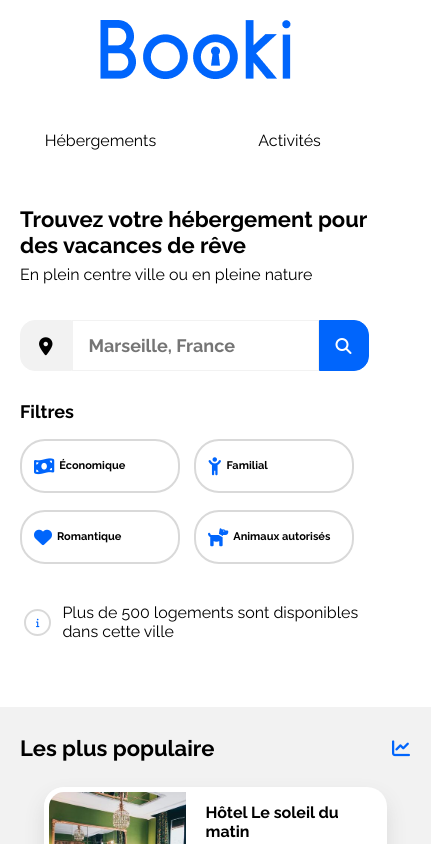
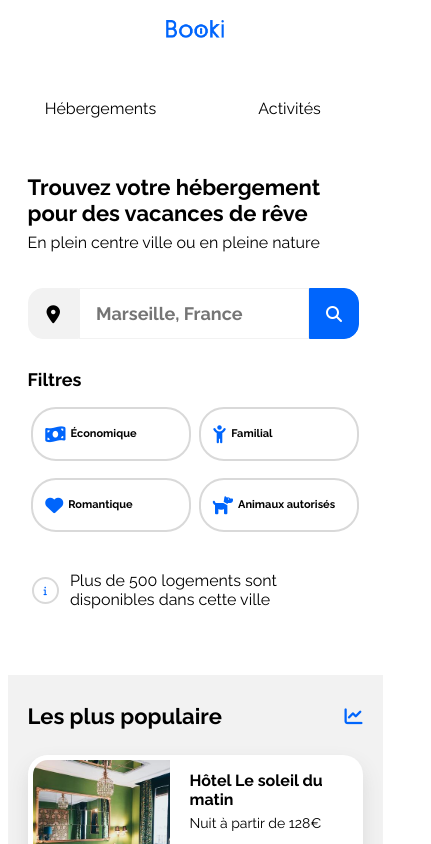
Before and after one commit to Choukro/Booki, a plain HTML site: page index.html in a window 390 px wide. Shown: the top 844 px of the page, 431 px wide, since content can reach past the window. Drawn offline with Linux system fonts and the light colour scheme.

Commit message:
refactor(responsive) : Modification css tablette et mobile

```diff
--- a/CSS/styles-smartphones.css
+++ b/CSS/styles-smartphones.css
@@ -4,12 +4,23 @@
 
 body {
 	margin-top: 20px;
-    margin-left: 0px;
-    margin-right: 0px;
+    margin-left: auto;
+    margin-right: auto;
+    max-width: 375px;
 }
 
 /* -----------------------*/
 /*    Section elements   */
+header, #section1, #section2, #section3 {
+	margin-right: 0px;
+	margin-left: 0px;
+}
+
+/*#section1, #section2, #section3 {
+	max-width: 375px;
+	width:100%;
+}*/
+
 header {
     flex-direction: column;
     justify-content: center;
@@ -29,6 +40,10 @@ footer {
 
 /* -----------------------*/
 /*       Header          */
+#headerLogo {
+	text-align: center;
+}
+
 #menu , #menu ul {
     padding: 0;
     margin:0;
@@ -49,13 +64,19 @@ footer {
 /* -----------------------*/
 /*      Section1         */
 #section1 {
-    margin-left: 20px;
-    padding-left: 0px;
+    margin-left: auto;
+    margin-right: auto;
+    padding-left: 20px;
+    padding-right: 20px;
 }
 
 /*      Form         */
 #form {
 	margin-top:36px;
+}
+
+.form-input {
+    width: 230px;
 }
 
 #search-mobile {
@@ -78,7 +99,8 @@ footer {
 }
 
 #filter button {
-    margin-right:14px;
+    margin-right:auto;
+    margin-left:auto;
     max-width :160px;
     width: 100%;
     font-size: 11px;
@@ -97,15 +119,18 @@ footer {
 	flex-direction: column-reverse;
 	justify-content: flex-end;
     margin-bottom: 0px;
+    margin-left: auto;
+    margin-right: auto;
 }
 
 /*     Accommodation      */
 #accommodation {
 	width: 100%;
+    margin-right: 0px;
+    background: #FFFFFF;
     padding-left: 20px;
     padding-right: 20px;
-    margin-right: 0px;
-    background: #FFFFFF;
+    max-width:335px;
 }
 
 .accommodation-cards {
@@ -131,7 +156,8 @@ footer {
     min-height: 580px;
     border-radius: 0px;
     padding-left: 20px;
-    padding-right: 21px;
+    padding-right: 20px;
+    max-width:335px;
 }
 
 #popular-title {
--- a/CSS/styles-tablets.css
+++ b/CSS/styles-tablets.css
@@ -3,12 +3,23 @@
 /*------------------------*/
 
 body {
-	margin-left: 72px;
-    margin-right: 72px;
+	margin-left: auto;
+    margin-right: auto;
+	max-width : 992px;
 }
 
 /* -----------------------*/
 /*    Section elements   */
+header, #section1, #section2, #section3 {
+	margin-right: 72px;
+	margin-left: 72px;
+}
+
+#section1, #section2, #section3 {
+	max-width: 880px;
+	width:100%;
+}
+
 footer {
 	padding-right: 20%;
 }
@@ -19,7 +30,7 @@ footer {
 /*      Section1         */
 /*      Filter         */
 #filter {
-	flex-wrap: wrap;
+	flex-wrap: nowrap;
 }
 
 #filter button, #filter h3 {
@@ -43,6 +54,7 @@ footer {
 /*     Accommodation      */
 #accommodation {
 	width: 100%;
+	margin-right:auto;
 }
 
 /*     Popular       */
@@ -55,11 +67,12 @@ footer {
 
 .popular-cards {
 	flex-direction: row;
-    justify-content: space-around;
+    justify-content: space-between;
 }
 
 .popular-card {
 	max-width: 252px;
+	overflow: hidden;
 }
 
 .popular-card img {
--- a/CSS/styles.css
+++ b/CSS/styles.css
@@ -6,7 +6,8 @@ body {
 	box-sizing: border-box;
 	background-color: white;
 	height: 100%;
-	margin: 0px 50px 7px 50px;
+	margin-bottom: 7px;
+	margin-top: 0px;
 	max-width :1400px;
 	margin-right: auto;
 	margin-left: auto;
@@ -128,6 +129,11 @@ i {
 
 /* -----------------------*/
 /*       Header          */
+#headerLogo img {
+	width: 30%;
+	padding-bottom: 10px;
+}
+
 #menu ul {
 	margin-top: 0px;
 }
@@ -165,7 +171,7 @@ i {
 /*      Form         */
 #form {
 	display: flex;
-	margin-top:20px;
+	margin-top: 20px;
 }
 
 .form-input, .form-button {
```
